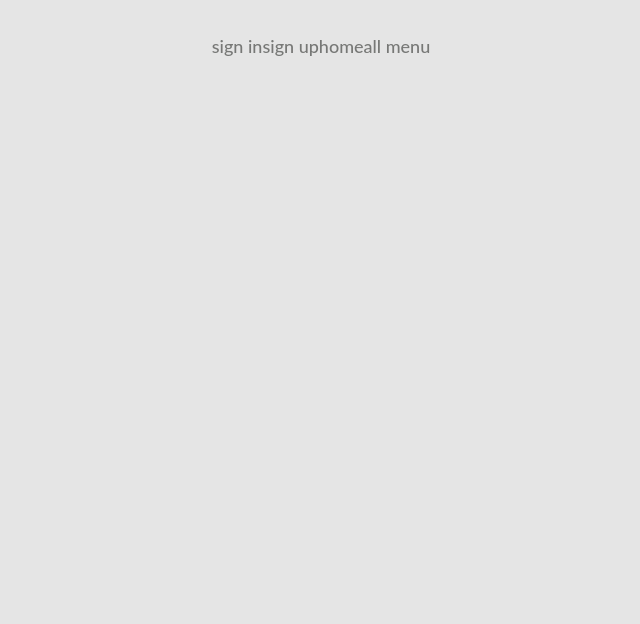
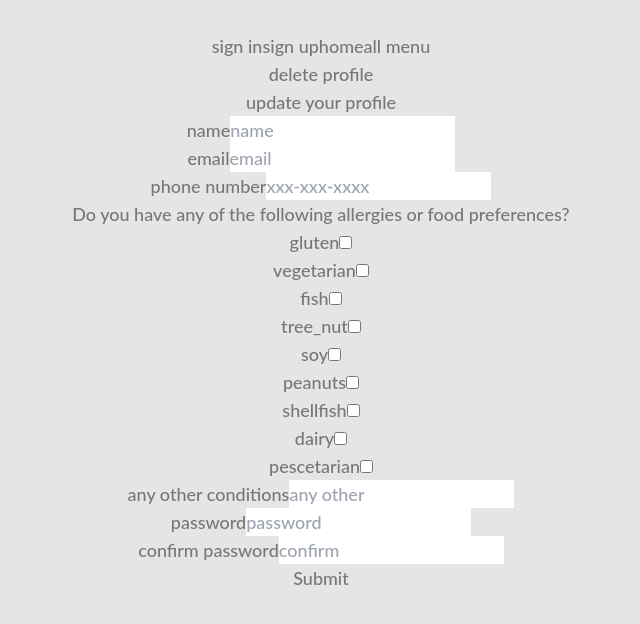
Before and after one commit to easy-thunder/HotPlate, a React (Vite) app in the folder @latest/: page /profile in a window 1280 px wide. Shown: the top 624 px of the page, without its empty margins (319-959 px from the left). Built offline with nearby package versions, Linux system fonts and the light colour scheme; no server answers; a web font is replaced by a local one.

Commit message:
started on profile page

```diff
--- a/@latest/src/App.jsx
+++ b/@latest/src/App.jsx
@@ -10,6 +10,7 @@ import SignUp from './noUserInfo/SignUp'
 
 import UserHeader from './user/UserHeader'
 import UserHome from './user/UserHome'
+import Profile from './user/Profile'
 
 
 function App() {
@@ -71,7 +72,9 @@ function handleLoginInfo(user){
         />
       </Route>
 
-
+        <Route exact path = {`/profile/${login}`}>
+          <Profile userInfo={userInfo} />
+        </Route>
 
 {/* no user info below */}
       <Route exact path= "/">
--- a/@latest/src/noUserInfo/All_menu.jsx
+++ b/@latest/src/noUserInfo/All_menu.jsx
@@ -9,7 +9,10 @@ function AllMenu({menuItems}){
         {/* <Menu menuItems = {menuItems}/> */}
         {menuItems.map(menuItem => {
             return(
-            <Menu menuItem={menuItem}/>)
+            <Menu
+            menuItem={menuItem}
+            key = {menuItem.id}
+            />)
         })}
 
         </div>
--- a/@latest/src/noUserInfo/Header.jsx
+++ b/@latest/src/noUserInfo/Header.jsx
@@ -43,6 +43,8 @@ function validateUser(e){
 <button>sign up</button>
 </NavLink>
 
+
+
 <NavLink to= '/' exact>
 <button>home</button>
 </NavLink>
--- /dev/null
+++ b/@latest/src/user/Profile.jsx
@@ -0,0 +1,90 @@
+
+
+function Profile({userInfo}){
+function deleteProfile(){
+    alert("are you sure you want to delete your profile. You will lose all of your points and rewards.")
+}
+
+function updateProfile(){
+
+
+}
+
+
+
+    return(
+
+
+
+
+
+
+
+
+
+
+
+        <div>
+            <button onClick={deleteProfile}>delete profile</button>
+            <h2>update your profile</h2>
+              <form onSubmit={updateProfile}>
+                <label>name</label>
+                <input type="text" placeholder="name" id="name"/>
+                <br />
+                <label>email</label>
+                <input type="text" placeholder="email" id = "sign_up_email"/>
+                <br />
+                <label>phone number</label>
+                <input type='tel' placeholder="xxx-xxx-xxxx" id = "phone"/>
+                <h2>Do you have any of the following allergies or food preferences?</h2>
+                <label>gluten</label>
+                <input type='checkbox' id="gluten" />
+                <br />
+                <label>vegetarian</label>
+                <input type='checkbox' id="vegetarian" />
+                <br />
+                <label>fish</label>
+                <input type='checkbox' id="fish" />
+                <br />
+                <label>tree_nut</label>
+                <input type='checkbox' id="tree_nut" />
+                <br />
+                <label>soy</label>
+                <input type='checkbox' id="soy" />
+                <br />
+                <label>peanuts</label>
+                <input type='checkbox' id="peanuts" />
+                <br />
+                <label>shellfish</label>
+                <input type='checkbox' id="shellfish" />
+                <br />
+                <label>dairy</label>
+                <input type='checkbox' id="dairy" />
+                <br />
+                <label>pescetarian</label>
+                <input type='checkbox' id="pescetarian" />
+
+                <br />
+
+                <label>any other conditions</label>
+                <input type='text' placeholder="any other" id="anyOther" />
+                <br />
+
+
+                <label>password</label>
+                <input type='password' placeholder="password"  id="sign_up_password"/>
+                <br />
+                <label>confirm password</label>
+                <input type='password' placeholder="confirm" id="confirm"/>
+                <br />
+                <input type='submit' />
+
+
+            </form>
+        </div>
+    )
+}
+
+
+
+export default Profile
--- a/@latest/src/user/UserHeader.jsx
+++ b/@latest/src/user/UserHeader.jsx
@@ -8,8 +8,13 @@ function UserHeader ({login}){
 return(
     <div>
         UserHeader
+
+        <NavLink to ={`/profile/${login}`} >
+            <button>Profile</button>
+        </NavLink>
+
         <NavLink to ={`/userHome/${login}`} >
-            <button>home</button>
+            <button>Home</button>
         </NavLink>
     </div>
 )
```
